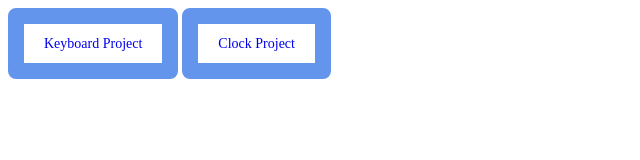
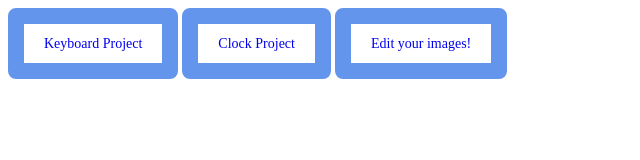
Before and after one commit to kushal90/kumarkushal, a plain HTML site: page index.html in a window 1280 px wide. Shown: the whole page, without its empty margins (0-640 px from the left). Drawn offline with Linux system fonts and the light colour scheme.

Commit message:
Added link to the project from main page.

```diff
--- a/index.html
+++ b/index.html
@@ -8,6 +8,7 @@
 <section>
     <a href="Projects/Keyboard/index.html" class="projects__button button button--blue">Keyboard Project</a>
     <a href="Projects/Clock/index.html" class="projects__button button button--blue">Clock Project</a>
+    <a href="Projects/ImageEdit/index.html" class="projects__button button button--blue">Edit your images!</a>
 </section>
 
 </body>
```
